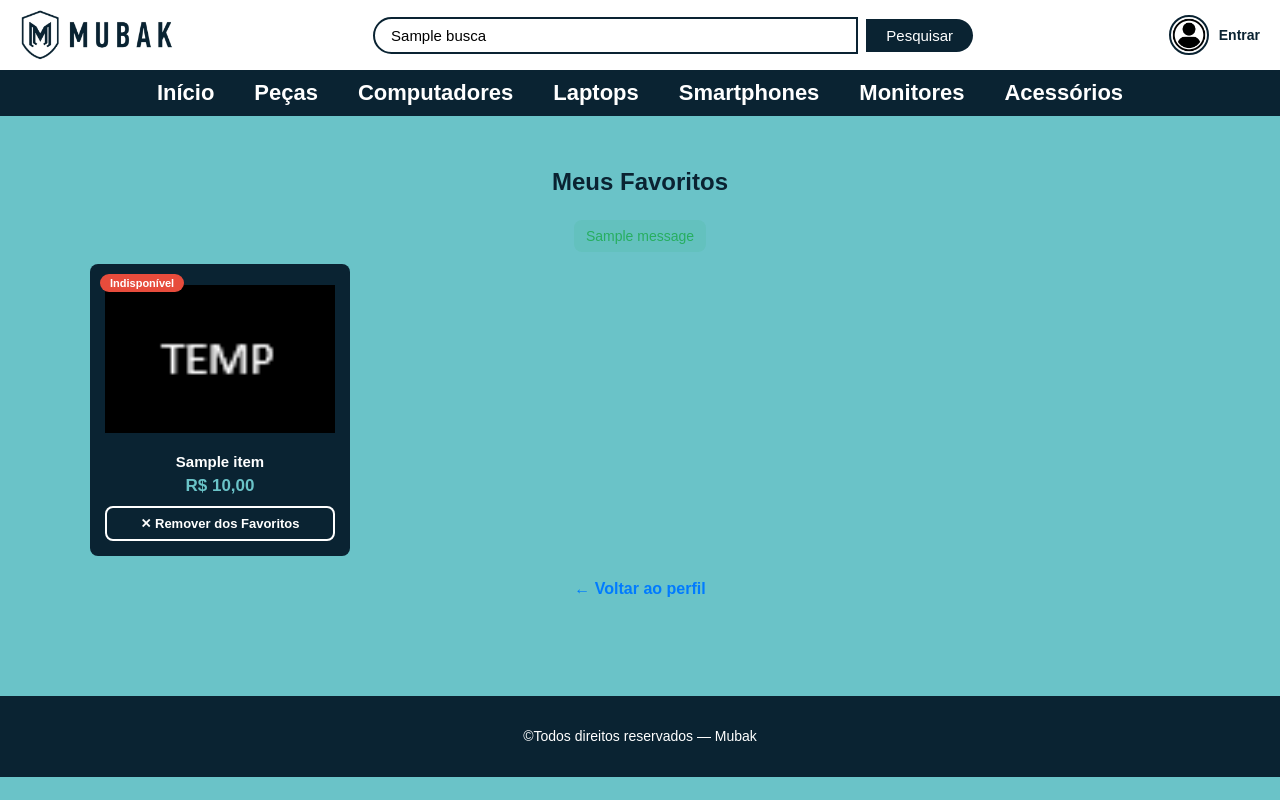
After one commit to SergioArthur115/Mubak, a Flask app: template mubak/templates/pages/favoritos.html in a window 1280 px wide. The commit adds this page. Run offline with Flask 3, Linux system fonts and the light colour scheme; the template is opened without the code that fills it: most values are stand-ins (such as "Sample title", 1, 10 or a date in 2020); one stand-in notice (Sample message) is shown.

Commit message:
Adicionado funcionalidade de favoritos

```diff
--- a/mubak/app.py
+++ b/mubak/app.py
@@ -6,6 +6,7 @@ from routes.user_routes import bp as user_bp
 from routes.admin_routes import bp as admin_bp
 from routes.produto_routes import bp as produto_bp
 from routes.carrinho_routes import bp as carrinho_bp
+from routes.favorito_routes import bp as favorito_bp
 from models.produto_model import get_produtos_destaque
 from config import SECRET_KEY
 
@@ -23,6 +24,7 @@ app.register_blueprint(user_bp)
 app.register_blueprint(admin_bp)
 app.register_blueprint(produto_bp)
 app.register_blueprint(carrinho_bp)
+app.register_blueprint(favorito_bp)
 
 
 @app.before_request
--- a/mubak/models/produto_model.py
+++ b/mubak/models/produto_model.py
@@ -86,6 +86,7 @@ def atualizar_produto(id_produto, nome, descricao, especificacao_tecnica, preco,
 def deletar_produto(id_produto):
     conn = get_db_connection()
     conn.execute('DELETE FROM imagem_produto WHERE id_produto=?', (id_produto,))
+    conn.execute('DELETE FROM favorito WHERE id_produto=?', (id_produto,))
     conn.execute('DELETE FROM produto WHERE id_produto=?', (id_produto,))
     conn.commit()
     conn.close()
--- /dev/null
+++ b/mubak/static/css/favoritos.css
@@ -0,0 +1,59 @@
+/* =========================================
+   PÁGINA DE FAVORITOS — favoritos.html
+   ========================================= */
+.favoritos_titulo {
+    color: var(--cor-primaria);
+    margin-bottom: 24px;
+}
+
+.favoritos_grid {
+    display: grid;
+    grid-template-columns: repeat(4, 1fr);
+    gap: 20px;
+    width: 100%;
+    max-width: 1100px;
+}
+
+.favorito_card {
+    display: flex;
+    flex-direction: column;
+    gap: 10px;
+    cursor: default;
+}
+
+.favorito_card:hover {
+    transform: none;
+    box-shadow: none;
+}
+
+.favorito_indisponivel {
+    position: absolute;
+    top: 10px;
+    left: 10px;
+    background: var(--cor-perigo);
+    color: var(--cor-branca);
+    font-size: 11px;
+    font-weight: bold;
+    padding: 3px 10px;
+    border-radius: 20px;
+    z-index: 2;
+}
+
+.btn_remover_favorito {
+    display: block;
+    text-align: center;
+    background: transparent;
+    border: 2px solid var(--cor-branca);
+    color: var(--cor-branca);
+    border-radius: var(--borda-radius);
+    padding: 8px 12px;
+    font-size: 13px;
+    font-weight: bold;
+    transition: all 0.2s;
+}
+
+.btn_remover_favorito:hover {
+    background: var(--cor-perigo);
+    border-color: var(--cor-perigo);
+    color: var(--cor-branca);
+}
--- a/mubak/static/css/produtos.css
+++ b/mubak/static/css/produtos.css
@@ -109,6 +109,7 @@
 }
 
 .produto_card_grid {
+    position: relative;
     background: var(--cor-primaria);
     color: var(--cor-branca);
     border-radius: var(--borda-radius);
--- a/mubak/static/css/responsive.css
+++ b/mubak/static/css/responsive.css
@@ -8,6 +8,7 @@
     .menu_principal a  { font-size: 17px; }
     .carrosel_promocoes, .carrosel_produtos_visualizados { width: 90%; }
     .produtos_grid { grid-template-columns: repeat(3, 1fr); }
+    .favoritos_grid { grid-template-columns: repeat(3, 1fr); padding: 0 14px; }
     .produto_detalhe_container { padding: 0 14px; }
     .admin_container { padding: 0 14px; }
 }
@@ -50,6 +51,7 @@
     .filtro_grupo { flex: 1 1 140px; }
     .btn_aplicar_filtro { width: 100%; margin-top: 0; }
     .produtos_grid { grid-template-columns: repeat(2, 1fr); }
+    .favoritos_grid { grid-template-columns: repeat(2, 1fr); padding: 0; }
 
     /* Produto detalhe */
     .produto_detalhe_topo { grid-template-columns: 1fr; }
@@ -80,6 +82,7 @@
     .menu_principal a { font-size: 13px; }
     .banner_principal img { height: 130px; }
     .produtos_grid { grid-template-columns: 1fr; }
+    .favoritos_grid { grid-template-columns: 1fr; }
     .produto_detalhe_info_principal { padding: 18px; }
     .produto_nome { font-size: 20px; }
     .produto_preco_detalhe { font-size: 22px; }
--- /dev/null
+++ b/mubak/templates/pages/favoritos.html
@@ -0,0 +1,70 @@
+<!DOCTYPE html>
+<html lang="pt-br">
+<head>
+    <meta charset="UTF-8">
+    <meta name="viewport" content="width=device-width, initial-scale=1.0">
+    <title>Mubak - Meus Favoritos</title>
+    <link rel="stylesheet" href="{{ url_for('static', filename='css/reset.css') }}">
+    <link rel="stylesheet" href="{{ url_for('static', filename='css/global.css') }}">
+    <link rel="stylesheet" href="{{ url_for('static', filename='css/produtos.css') }}">
+    <link rel="stylesheet" href="{{ url_for('static', filename='css/perfil.css') }}">
+    <link rel="stylesheet" href="{{ url_for('static', filename='css/favoritos.css') }}">
+    <link rel="stylesheet" href="{{ url_for('static', filename='css/responsive.css') }}">
+    <link rel="shortcut icon" href="{{ url_for('static', filename='images/mubak_icon.png') }}">
+</head>
+<body>
+    {% include 'partials/header.html' %}
+    <main>
+        <section class="perfil_container_coluna">
+            <h2 class="favoritos_titulo">Meus Favoritos</h2>
+
+            {% with msgs = get_flashed_messages() %}
+            {% if msgs %}
+            <ul class="flash_msgs sucesso">
+                {% for m in msgs %}<li>{{ m }}</li>{% endfor %}
+            </ul>
+            {% endif %}
+            {% endwith %}
+
+            {% if itens %}
+            <div class="favoritos_grid">
+                {% for item in itens %}
+                <article class="produto_card_grid favorito_card">
+                    {% if item.status_prod != 'ativo' or item.estoque <= 0 %}
+                    <span class="favorito_indisponivel">Indisponível</span>
+                    {% endif %}
+                    <a href="{{ url_for('produto.produto', id_produto=item.id_produto) }}">
+                        {% if item.imagem %}
+                        <img src="{{ url_for('static', filename='uploads/' + item.imagem) }}"
+                             alt="{{ item.nome }}">
+                        {% else %}
+                        <img src="{{ url_for('static', filename='images/temp.png') }}"
+                             alt="{{ item.nome }}">
+                        {% endif %}
+                        <h3>{{ item.nome }}</h3>
+                        <p class="preco">R$ {{ "%.2f"|format(item.preco)|replace(".", ",") }}</p>
+                    </a>
+                    <a href="{{ url_for('favorito.remover', id_produto=item.id_produto) }}"
+                       class="btn_remover_favorito"
+                       onclick="return confirm('Remover este produto dos favoritos?')">
+                        ✕ Remover dos Favoritos
+                    </a>
+                </article>
+                {% endfor %}
+            </div>
+            {% else %}
+            <p class="perfil_sem_itens">
+                Você ainda não adicionou nenhum produto aos favoritos.
+                <a href="{{ url_for('produto.produtos') }}">Ver produtos</a>
+            </p>
+            {% endif %}
+
+            <div class="perfil_voltar">
+                <a href="{{ url_for('user.perfil') }}">← Voltar ao perfil</a>
+            </div>
+        </section>
+    </main>
+    {% include 'partials/footer.html' %}
+    <script src="{{ url_for('static', filename='js/menu-ativo.js') }}"></script>
+</body>
+</html>
--- a/mubak/templates/pages/perfil.html
+++ b/mubak/templates/pages/perfil.html
@@ -30,6 +30,9 @@
                         <a href="{{ url_for('user.perfil_enderecos') }}">Meus Endereços</a>
                     </li>
                     <li class="perfil_menu_item">
+                        <a href="{{ url_for('favorito.favoritos') }}">Meus Favoritos</a>
+                    </li>
+                    <li class="perfil_menu_item">
                         <a href="{{ url_for('carrinho.carrinho') }}">Meu Carrinho</a>
                     </li>
                     <li class="perfil_menu_item sair">
--- a/mubak/templates/partials/header.html
+++ b/mubak/templates/partials/header.html
@@ -46,6 +46,7 @@
             {% if session.is_admin %}
             <li><a href="{{ url_for('admin.painel') }}">Painel Admin</a></li>
             {% else %}
+            <li><a href="{{ url_for('favorito.favoritos') }}">Favoritos</a></li>
             <li><a href="{{ url_for('carrinho.carrinho') }}">Carrinho</a></li>
             {% endif %}
         {% endif %}
```
Also changed, not shown: other parts of mubak/static/css/produtos.css (+34 -0 lines), mubak/database.py (+10 -0 lines), mubak/models/favorito_model.py (added, +77 -0 lines), mubak/routes/favorito_routes.py (added, +42 -0 lines), mubak/routes/produto_routes.py (+24 -4 lines), mubak/static/css/produto.css (+34 -0 lines), mubak/templates/pages/produto.html (+21 -0 lines), mubak/templates/pages/produtos.html (+12 -0 lines), mubak/database.db, mubak/static/uploads/3135c4be-9646-42ab-9196-d61b9526d31e.png (added), mubak/static/uploads/default.png.
